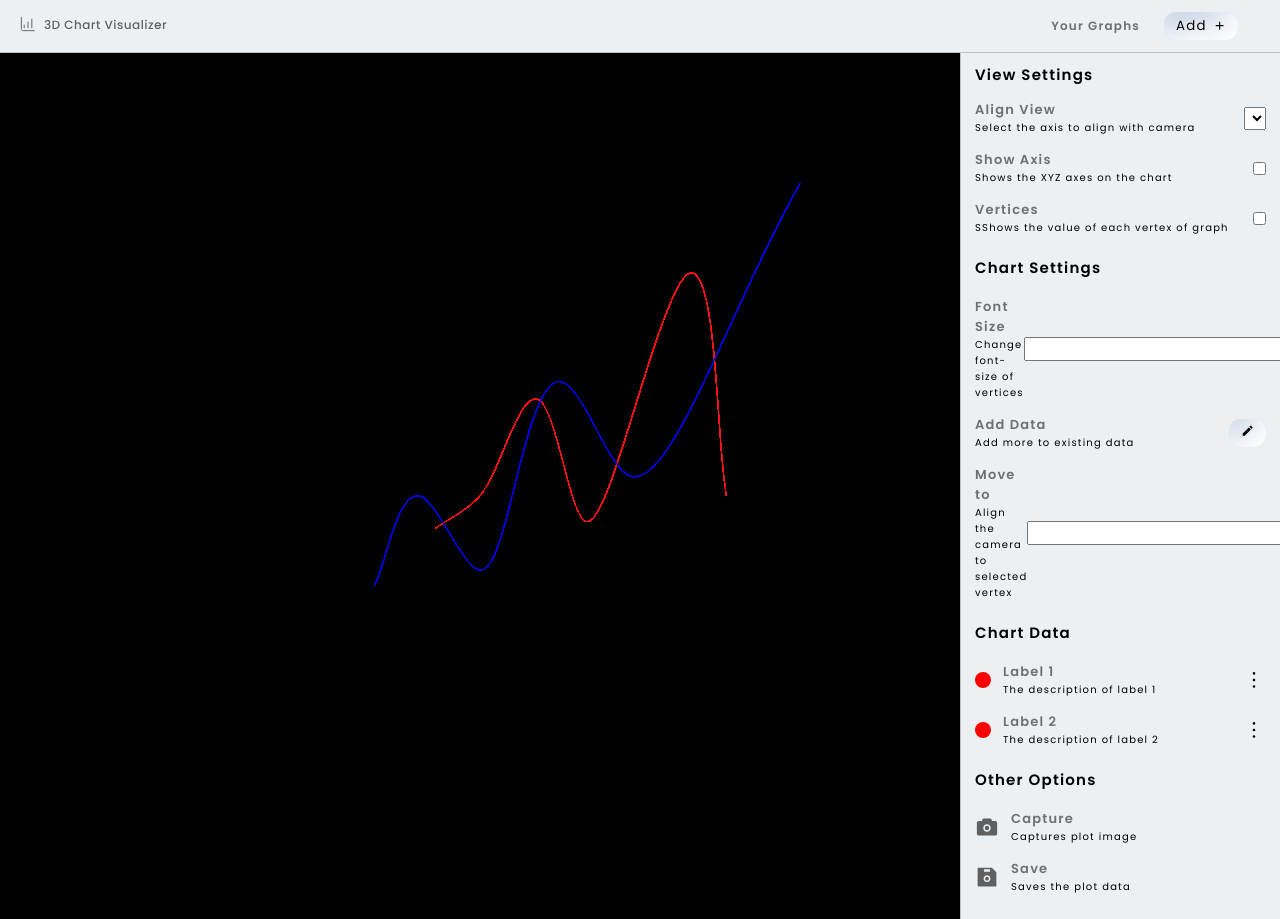
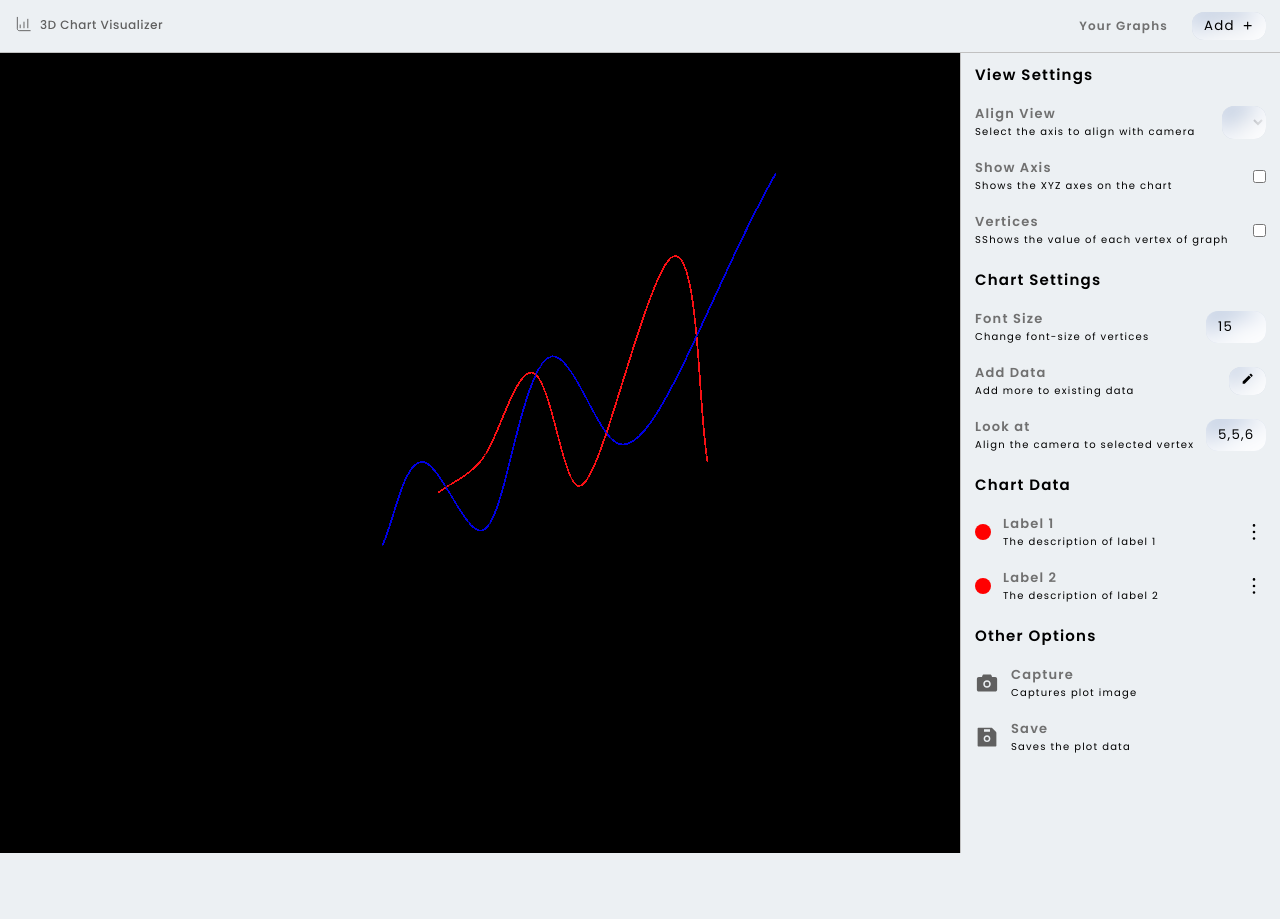
Before and after one commit to SWS-5007/3D-Charts_React, a React (Create React App) app: page /plot in a window 1280 px wide. After the commit the page ends 853 px from the top, so only its background shows below. Built offline with nearby package versions, Linux system fonts and the light colour scheme.

Commit message:
Adding Inputs styles

```diff
--- a/src/components/Line.jsx
+++ b/src/components/Line.jsx
@@ -43,7 +43,7 @@ const Line = () => {
 
   return (
     <>
-      {/* <OrbitControls /> */}
+      <OrbitControls />
       <Axis />
       {vertices.map((vertex) => (
         <Html key={`${vertex.x}, ${vertex.y}, ${vertex.z}`} position={vertex}>
--- a/src/components/Navbar.jsx
+++ b/src/components/Navbar.jsx
@@ -35,7 +35,6 @@ const Navbar = () => {
             <BiPlus />
           </button>
         </li>
-        <li className="nav-item"></li>
       </ul>
     </nav>
   );
--- a/src/components/SideBar.jsx
+++ b/src/components/SideBar.jsx
@@ -11,7 +11,7 @@ const SideBar = () => {
           <h4 className="text-lighter">Align View</h4>
           <span>Select the axis to align with camera</span>
         </div>
-        <select name="" id=""></select>
+        <select className="input-chart" name="" id=""></select>
       </div>
       <div className="plot-setting">
         <div>
@@ -29,12 +29,19 @@ const SideBar = () => {
       </div>
 
       <h3 className="aside-heading">Chart Settings</h3>
+
       <div className="plot-setting">
         <div>
           <h4 className="text-lighter">Font Size</h4>
           <span>Change font-size of vertices</span>
         </div>
-        <input width={"30px"} type="number" name="" id=""></input>
+        <input
+          className="input-chart"
+          type="number"
+          name=""
+          value={15}
+          id=""
+        ></input>
       </div>
       <div className="plot-setting">
         <div>
@@ -45,12 +52,13 @@ const SideBar = () => {
           <MdEdit />
         </button>
       </div>
+
       <div className="plot-setting">
         <div>
-          <h4 className="text-lighter">Move to</h4>
+          <h4 className="text-lighter">Look at</h4>
           <span>Align the camera to selected vertex</span>
         </div>
-        <input width={"30px"} type="number" name="" id=""></input>
+        <input className="input-chart" value={"5,5,6"} name="" id=""></input>
       </div>
 
       <h3 className="aside-heading">Chart Data</h3>
--- a/src/sass/main.scss
+++ b/src/sass/main.scss
@@ -23,6 +23,8 @@ html {
 
 body {
   background-color: $colorBackground;
+  max-height: 100vh;
+  overflow: hidden;
 }
 
 .container {
@@ -107,7 +109,7 @@ button {
 
 nav {
   width: 100%;
-  padding: 1.2rem 1.8rem;
+  padding: 1.2rem 1.4rem;
   display: flex;
   justify-content: space-between;
   align-items: center;
@@ -235,7 +237,7 @@ aside {
 }
 
 .plot-setting {
-  margin: 1.4rem 0;
+  margin: 1.8rem 0;
   display: flex;
   justify-content: space-between;
   align-items: center;
@@ -254,3 +256,19 @@ aside {
   background-color: red;
   border-radius: 50%;
 }
+
+// Inputs
+
+input {
+  outline: none;
+  border: none;
+}
+
+.input-chart {
+  outline: none;
+  border: none;
+  box-shadow: inset -10px -10px 30px 0 #fff, inset 10px 10px 30px 0 #acbdd8;
+  max-width: 60px;
+  padding: 0.6rem 1.2rem;
+  border-radius: 12px;
+}
--- a/src/styles/styles.css
+++ b/src/styles/styles.css
@@ -12,6 +12,8 @@ html {
 
 body {
   background-color: #ecf0f3;
+  max-height: 100vh;
+  overflow: hidden;
 }
 
 .container {
@@ -88,7 +90,7 @@ button {
 
 nav {
   width: 100%;
-  padding: 1.2rem 1.8rem;
+  padding: 1.2rem 1.4rem;
   display: flex;
   justify-content: space-between;
   align-items: center;
@@ -206,7 +208,7 @@ aside {
 }
 
 .plot-setting {
-  margin: 1.4rem 0;
+  margin: 1.8rem 0;
   display: flex;
   justify-content: space-between;
   align-items: center;
@@ -226,4 +228,18 @@ aside {
   border-radius: 50%;
 }
 
+input {
+  outline: none;
+  border: none;
+}
+
+.input-chart {
+  outline: none;
+  border: none;
+  box-shadow: inset -10px -10px 30px 0 #fff, inset 10px 10px 30px 0 #acbdd8;
+  max-width: 60px;
+  padding: 0.6rem 1.2rem;
+  border-radius: 12px;
+}
+
 /*# sourceMappingURL=styles.css.map */
```
Also changed, not shown: 1 other file (tests, documents, lock files or other folders).
